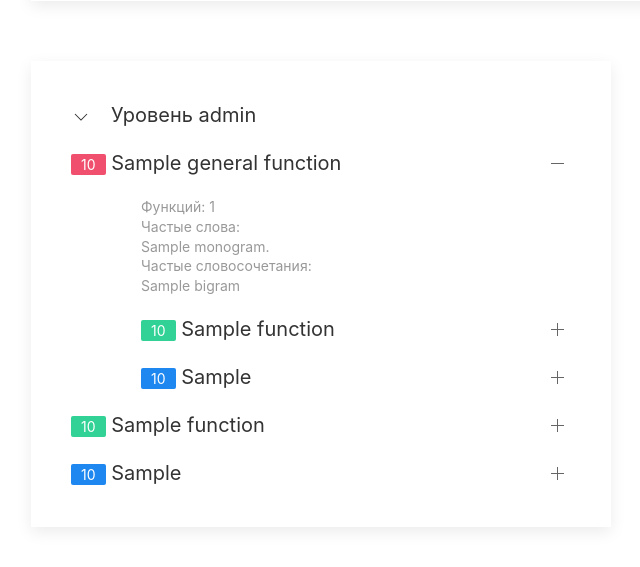
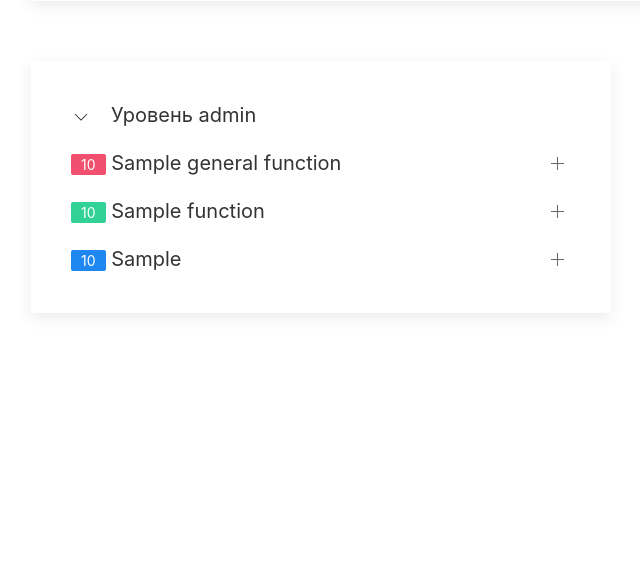
Before and after one commit to master8/vacancies_analyzer, a Flask app: template templates/selected.html in a window 1280 px wide. Shown: the part 273-840 px from the top of the page, without its empty margins (9-649 px from the left). After the commit the page ends 588 px from the top, so only its background shows below. Run offline with Flask 2, Linux system fonts and the light colour scheme; the template is opened without the code that fills it: most values are stand-ins (such as "Sample title", 1, 10 or a date in 2020).

Commit message:
скрыл инфу

```diff
--- a/templates/selected.html
+++ b/templates/selected.html
@@ -22,8 +22,8 @@
             {% for branch in branches %}
                 <div class="uk-card uk-card-default uk-card-body uk-margin-top">
                     <div>
-                        <h4><a class="uk-margin-right" uk-icon="icon: chevron-down" uk-toggle="target: #toggle-{{ branch.level }}"></a>Уровень {{ branch.level }}</h4>
-                        <ul class="uk-list uk-text-small" id="toggle-{{ branch.level }}" hidden>
+                        <h4><a class="uk-margin-right" uk-icon="icon: chevron-down" uk-toggle="target: #toggle-level-{{ branch.level }}"></a>Уровень {{ branch.level }}</h4>
+                        <ul class="uk-list uk-text-small" id="toggle-level-{{ branch.level }}" hidden>
                             {% for post in branch.posts %}
                                 <li>{{ post.name }}</li>
                             {% endfor %}
@@ -31,21 +31,23 @@
                     </div>
                     <ul uk-accordion>
                         {% for general_function in branch.general_functions %}
-                            <li class="uk-open">
+                            <li>
                                 <a class="uk-accordion-title" href="#"><span class="uk-label uk-label-danger">{{ general_function.weight }}</span> {{ general_function.name }}</a>
-                                <div class="uk-accordion-content uk-margin-large-left">
-                                    <h3 class="uk-article-meta">Функций: {{ general_function.count }} <br> Частые слова: <br> {{ general_function.monogram}}.<br> Частые словосочетания: <br> {{ general_function.bigram }} </h3>
-                                    <ul uk-accordion>
+                                <div class="uk-accordion-content uk-margin-medium-left uk-margin-small-top">
+                                    <a uk-icon="icon: table" uk-toggle="target: #toggle-gf-{{ general_function.id }}"></a>
+                                    <h3 class="uk-article-meta uk-margin-small-top" hidden id="toggle-gf-{{ general_function.id }}">Функций: {{ general_function.count }} <br> Частые слова: <br> {{ general_function.monogram}}.<br> Частые словосочетания: <br> {{ general_function.bigram }} </h3>
+                                    <ul uk-accordion class="uk-margin-small-top">
                                         {% for function in general_function.functions %}
                                             <li>
                                                 <a class="uk-accordion-title" href="#"><span class="uk-label uk-label-success">{{ function.weight }}</span> {{ function.name }}</a>
-                                                <div class="uk-accordion-content uk-margin-large-left">
-                                                    <h4 class="uk-article-meta">Характеристик: {{ function.count }} <br> Частые слова: <br> {{ function.monogram}}.<br> Частые словосочетания: <br> {{ function.bigram }}</h4>
-                                                    <ul uk-accordion>
+                                                <div class="uk-accordion-content uk-margin-medium-left uk-margin-small-top">
+                                                    <a uk-icon="icon: table" uk-toggle="target: #toggle-f-{{ function.id }}"></a>
+                                                    <h4 class="uk-article-meta uk-margin-small-top" id="toggle-f-{{ function.id }}" hidden>Характеристик: {{ function.count }} <br> Частые слова: <br> {{ function.monogram}}.<br> Частые словосочетания: <br> {{ function.bigram }}</h4>
+                                                    <ul uk-accordion class="uk-margin-small-top">
                                                         {% for part in function.parts %}
                                                             <li>
                                                                 <a class="uk-accordion-title" href="#"><span class="uk-label">{{ part.weight }}</span> {{ part.standard_part }}</a>
-                                                                <div class="uk-accordion-content uk-margin-large-left">
+                                                                <div class="uk-accordion-content">
                                                                      <h5 class="uk-article-meta">Частей характеристики: {{ part.count }}. <br> Частые слова: <br> {{ part.monogram}}.<br> Частые словосочетания: <br> {{ part.bigram }} </h5>
                                                                 </div>
                                                             </li>
@@ -57,7 +59,7 @@
                                         {% for part in general_function.selected_parts %}
                                             <li>
                                                 <a class="uk-accordion-title" href="#"><span class="uk-label">{{ part.weight }}</span> {{ part.standard_part }}</a>
-                                                <div class="uk-accordion-content uk-margin-large-left">
+                                                <div class="uk-accordion-content">
                                                      <h5 class="uk-article-meta">Частей характеристики: {{ part.count }}. <br> Частые слова: <br> {{ part.monogram}}.<br> Частые словосочетания: <br> {{ part.bigram }} </h5>
                                                 </div>
                                             </li>
@@ -70,13 +72,14 @@
                             {% for function in just_selected.functions %}
                                 <li>
                                     <a class="uk-accordion-title" href="#"><span class="uk-label uk-label-success">{{ function.weight }}</span> {{ function.name }}</a>
-                                    <div class="uk-accordion-content uk-margin-large-left">
-                                        <h4 class="uk-article-meta">Характеристик: {{ function.count }} <br> Частые слова: <br> {{ function.monogram}}.<br> Частые словосочетания: <br> {{ function.bigram }}</h4>
-                                        <ul uk-accordion>
+                                    <div class="uk-accordion-content uk-margin-medium-left uk-margin-small-top">
+                                        <a uk-icon="icon: table" uk-toggle="target: #toggle-f-{{ function.id }}"></a>
+                                        <h4 class="uk-article-meta uk-margin-small-top" id="toggle-f-{{ function.id }}" hidden>Характеристик: {{ function.count }} <br> Частые слова: <br> {{ function.monogram}}.<br> Частые словосочетания: <br> {{ function.bigram }}</h4>
+                                        <ul uk-accordion class="uk-margin-small-top">
                                             {% for part in function.parts %}
                                                 <li>
                                                     <a class="uk-accordion-title" href="#"><span class="uk-label">{{ part.weight }}</span> {{ part.standard_part }}</a>
-                                                    <div class="uk-accordion-content uk-margin-large-left">
+                                                    <div class="uk-accordion-content">
                                                          <h5 class="uk-article-meta">Частей характеристики: {{ part.count }}. <br> Частые слова: <br> {{ part.monogram}}.<br> Частые словосочетания: <br> {{ part.bigram }} </h5>
                                                     </div>
                                                 </li>
@@ -90,7 +93,7 @@
                             {% for part in just_selected.parts %}
                                 <li>
                                     <a class="uk-accordion-title" href="#"><span class="uk-label">{{ part.weight }}</span> {{ part.standard_part }}</a>
-                                    <div class="uk-accordion-content uk-margin-large-left">
+                                    <div class="uk-accordion-content">
                                          <h5 class="uk-article-meta">Частей характеристики: {{ part.count }}. <br> Частые слова: <br> {{ part.monogram}}.<br> Частые словосочетания: <br> {{ part.bigram }} </h5>
                                     </div>
                                 </li>
```
